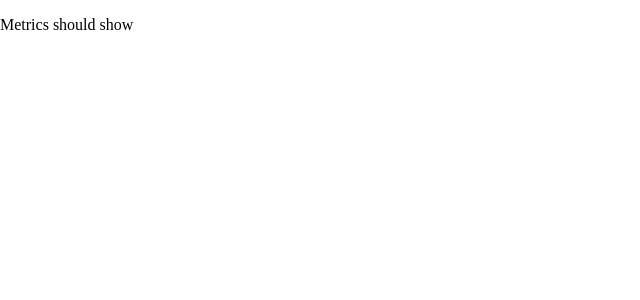
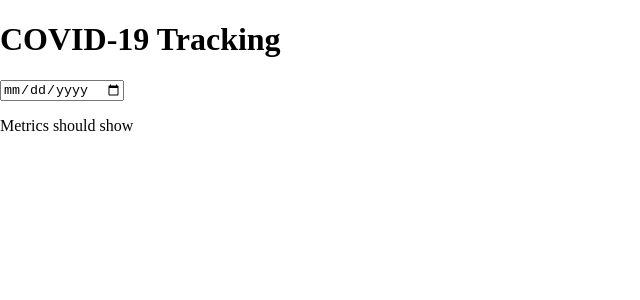
Before and after one commit to isaacpitwa/covid19-tracking, a React (Create React App) app: page / in a window 1280 px wide. Shown: the top 300 px of the page, without its empty margins (0-640 px from the left). Built offline with nearby package versions, Linux system fonts and the light colour scheme.

Commit message:
set up header

```diff
--- a/src/App.js
+++ b/src/App.js
@@ -1,9 +1,12 @@
 import { Route, Routes } from 'react-router-dom';
 import './App.css';
 import Metrics from './components/Metrics';
+import Header from './components/Header';
 
 function App() {
   return (
+    <>
+      <Header />
       <Routes>
         <Route
           path="/"
@@ -12,6 +15,7 @@ function App() {
         />
 
       </Routes>
+    </>
   );
 }
 
--- /dev/null
+++ b/src/components/Header.js
@@ -0,0 +1,11 @@
+import React from 'react';
+
+function Header() {
+  return (
+    <div>
+      <h1>COVID-19 Tracking</h1>
+      <input type="date" defaultValue={Date.now()} />
+    </div>
+  );
+}
+export default Header;
--- a/src/redux/configureStore.js
+++ b/src/redux/configureStore.js
@@ -5,6 +5,7 @@ import thunkMiddleware from 'redux-thunk';
 
 const loggerMiddleware = createLogger();
 const rootReducer = combineReducers({
+
 });
 export default configureStore({
   reducer: rootReducer,
```
Lines whose indentation alone changed are shown as unchanged.
